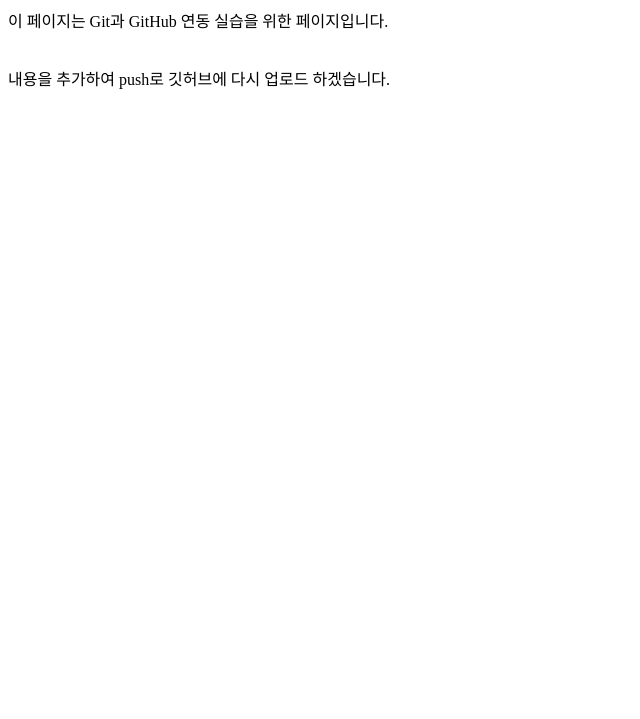
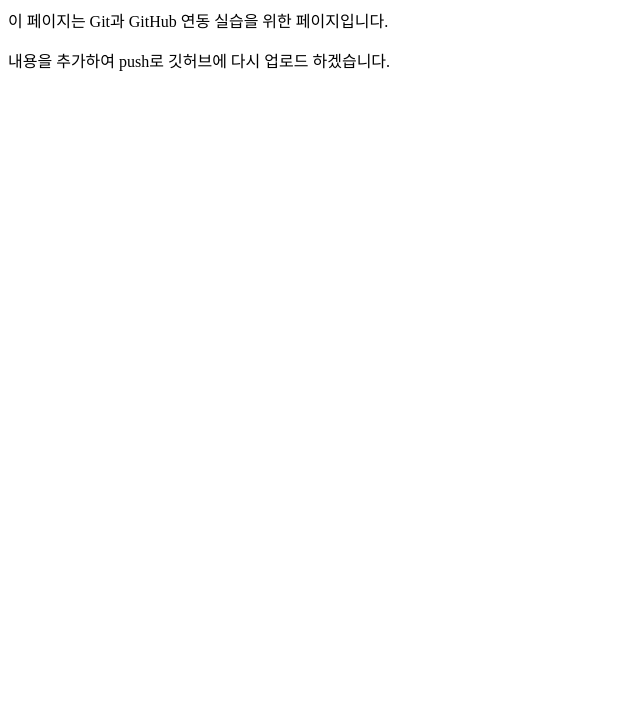
Before and after one commit to NicolasJackson123/my-first-git-project, a plain HTML site: page index.html in a window 1280 px wide. Shown: the part 81-800 px from the top of the page, without its empty margins (0-640 px from the left). Drawn offline with Linux system fonts and the light colour scheme.

Commit message:
세번째 커밋

```diff
--- a/index.html
+++ b/index.html
@@ -8,6 +8,6 @@
 <body>
     <h1>안녕하세요, GitHub!</h1>
     <p>이 페이지는 Git과 GitHub 연동 실습을 위한 페이지입니다.</p>
-    <br>내용을 추가하여 push로 깃허브에 다시 업로드 하겠습니다.</br>
+    <p>내용을 추가하여 push로 깃허브에 다시 업로드 하겠습니다.</p>
 </body>
 </html>
```
